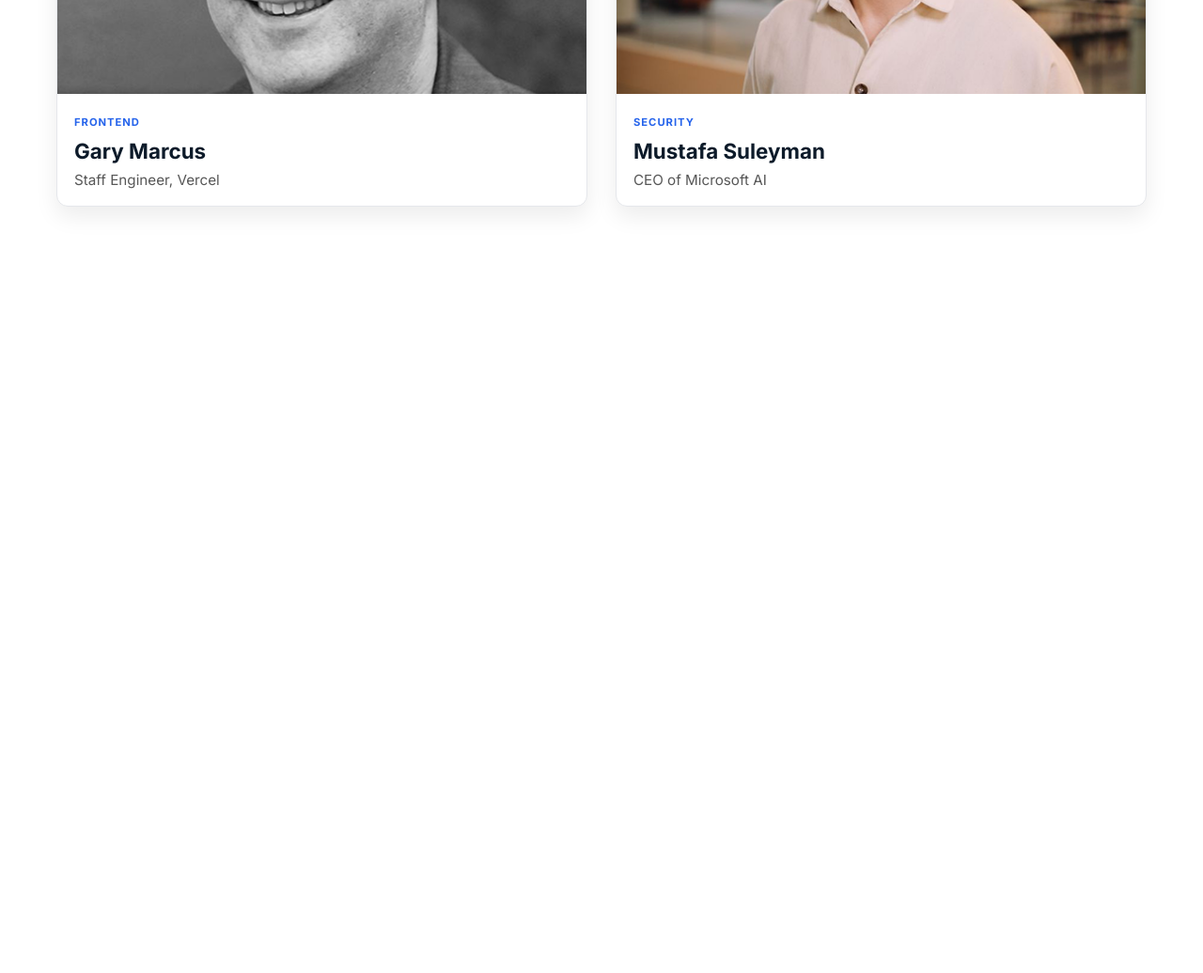
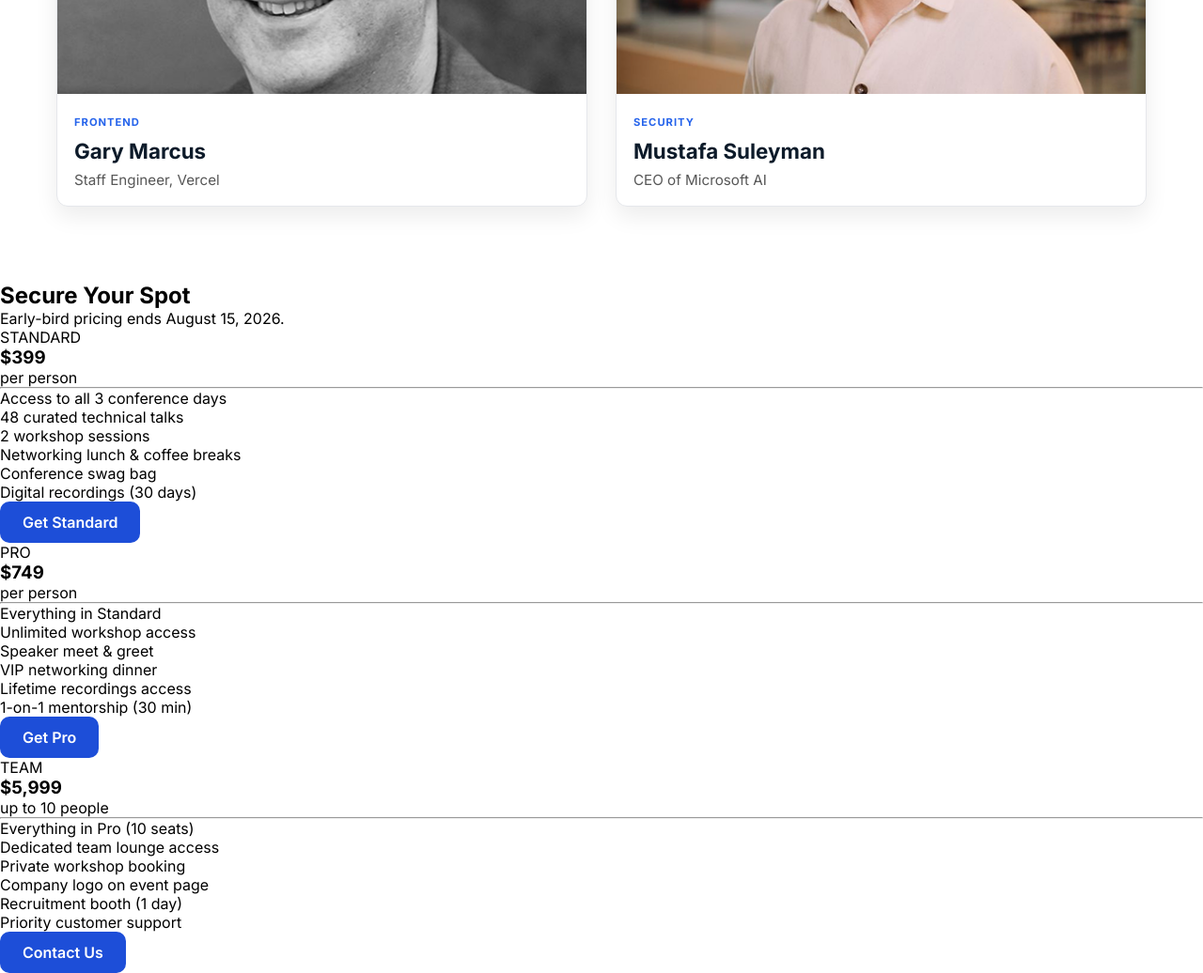
Before and after one commit to visovirex/DevConf2026, a plain HTML site: page index.html in a window 1280 px wide. Shown: the part 1755-2791 px from the top of the page at 94% size. Before the commit the page ends 2055 px from the top, so only its background shows below. Drawn offline with Linux system fonts and the light colour scheme.

Commit message:
Secure Your Spot (Pricing) Section basic HTML add

```diff
--- a/index.html
+++ b/index.html
@@ -87,6 +87,94 @@
                     </div>
                 </div>
             </section>
+
+            <!--  Secure Your Spot (Pricing) Section -->
+            <section class="pricing">
+                <div class="container">
+
+                    <div class="pricing_heading">
+                        <h2>Secure Your Spot</h2>
+                        <p>Early-bird pricing ends August 15, 2026.</p>
+                    </div>
+
+                    <div class="pricing_grid">
+
+                        <!-- Standard -->
+                        <div class="price_card">
+
+                            <span class="plan">STANDARD</span>
+
+                            <h3>$399</h3>
+
+                            <p class="small">per person</p>
+
+                            <hr>
+
+                            <ul>
+                                <li>Access to all 3 conference days</li>
+                                <li>48 curated technical talks</li>
+                                <li>2 workshop sessions</li>
+                                <li>Networking lunch & coffee breaks</li>
+                                <li>Conference swag bag</li>
+                                <li>Digital recordings (30 days)</li>
+                            </ul>
+
+                            <button>Get Standard</button>
+
+                        </div>
+
+                        <!-- Pro -->
+                        <div class="price_card featured">
+
+                            <span class="plan">PRO</span>
+
+                            <h3>$749</h3>
+
+                            <p class="small">per person</p>
+
+                            <hr>
+
+                            <ul>
+                                <li>Everything in Standard</li>
+                                <li>Unlimited workshop access</li>
+                                <li>Speaker meet & greet</li>
+                                <li>VIP networking dinner</li>
+                                <li>Lifetime recordings access</li>
+                                <li>1-on-1 mentorship (30 min)</li>
+                            </ul>
+
+                            <button>Get Pro</button>
+
+                        </div>
+
+                        <!-- Team -->
+                        <div class="price_card">
+
+                            <span class="plan">TEAM</span>
+
+                            <h3>$5,999</h3>
+
+                            <p class="small">up to 10 people</p>
+
+                            <hr>
+
+                            <ul>
+                                <li>Everything in Pro (10 seats)</li>
+                                <li>Dedicated team lounge access</li>
+                                <li>Private workshop booking</li>
+                                <li>Company logo on event page</li>
+                                <li>Recruitment booth (1 day)</li>
+                                <li>Priority customer support</li>
+                            </ul>
+
+                            <button>Contact Us</button>
+
+                        </div>
+
+                    </div>
+
+                </div>
+            </section>
         </main>
 
         <!-- Footer Section -->
--- a/style.css
+++ b/style.css
@@ -136,3 +136,5 @@ button{
     font-size: 0.95rem;
     color: #575757;
 }
+
+/* Secure Your Spot (Pricing) Section */
```
